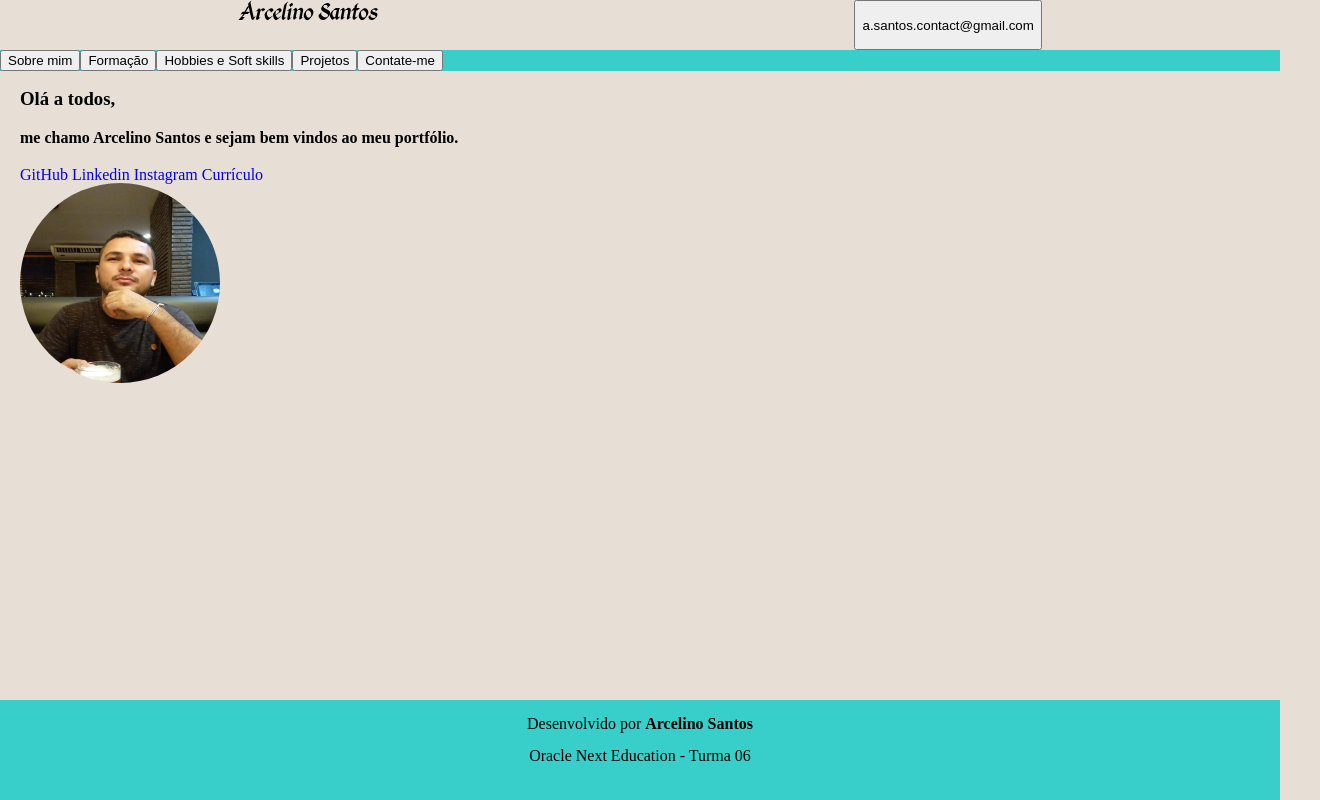
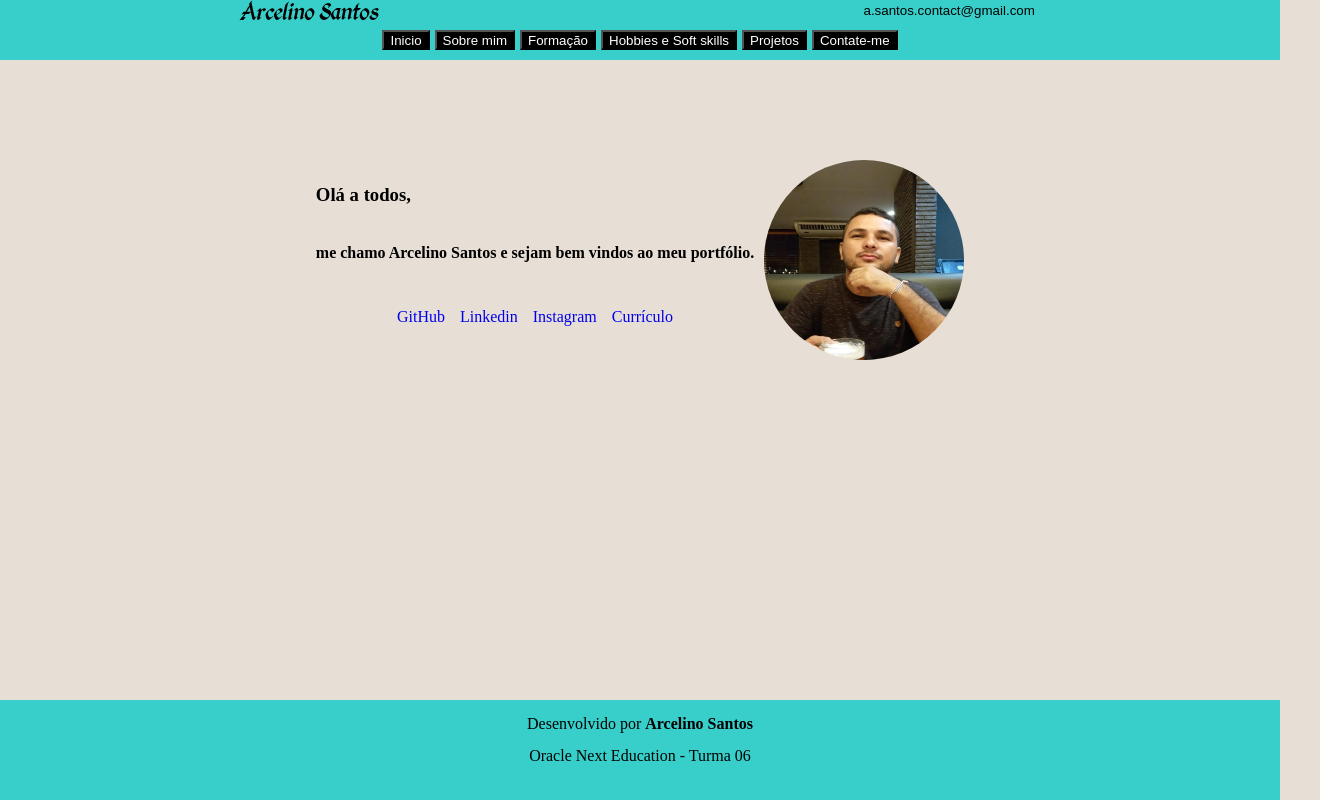
Before and after one commit to arcelino1997/arcelino-portfolio, a plain HTML site: page index.html in a window 1280 px wide. Shown: the whole page, 1320 px wide, since content can reach past the window. Drawn offline with Linux system fonts and the light colour scheme.

Commit message:
atualizando body e home

```diff
--- a/flexbox.css
+++ b/flexbox.css
@@ -0,0 +1,42 @@
+
+/*HEADER*/
+.cabecalho{
+    display: flex;
+    justify-content: space-around;
+}
+.header__menu{
+    background-color: var(--cor--botoes);
+    display: flex;
+}
+
+/*MAIN*/
+
+/*Sessão home*/
+
+
+
+/*Sessão Hobbies*/
+
+
+
+/* Experiência Acadêmica*/
+
+
+
+/* experiência*/
+
+
+
+/*Contato*/
+
+
+
+/*FOOTER*/
+.rodape{
+    width: 100%;
+    height: 100px;
+    position:fixed;
+    bottom: 0;
+    text-align: center;
+    background-color: var(--cor--botoes);
+}
--- a/index.html
+++ b/index.html
@@ -9,39 +9,41 @@
 </head>
 <body>
     <header class="cabecalho">
-        <a href="index.html"><img src="arcelino-santos.png" alt="HOME"></a>
+        <a href="index.html"><img src="/img/arcelino-santos.png" alt="HOME"></a>
         <button id="email" class="email" onclick="email()">a.santos.contact@gmail.com</button>
     </header>
     <section class="header__menu">
-        <button id="about" class="about" onclick="about()">Sobre mim</button>
-        <button id="bformacao" class="bformacao" onclick="formacao()">Formação</button>
-        <button id="bhobbies" class="bhobbies" onclick="hobbies()">Hobbies e Soft skills</button>
-        <button id="bprojetos" class="bprojetos" onclick="projetos()">Projetos</button>
-        <button id="bcontato" class="bcontato" onclick="contato()">Contate-me</button>
+        <button id="inicio" class="btn" onclick="inicio()">Inicio</button>
+        <button id="bsobre" class="btn" onclick="about()">Sobre mim</button>
+        <button id="bformacao" class="btn" onclick="formacao()">Formação</button>
+        <button id="bhobbies" class="btn" onclick="hobbies()">Hobbies e Soft skills</button>
+        <button id="bprojetos" class="btn" onclick="projetos()">Projetos</button>
+        <button id="bcontato" class="btn" onclick="contato()">Contate-me</button>
     </section>
     <main class="main">
 
         <aside class="main__botoes">
-            <button id="about" class="about" onclick="about()">Sobre mim</button>
-            <button id="bformacao" class="bformacao" onclick="formacao()">Formação</button>
-            <button id="bhobbies" class="bhobbies" onclick="hobbies()">Hobbies e Soft skills</button>
-            <button id="bprojetos" class="bprojetos" onclick="projetos()">Projetos</button>
-            <button id="bcontato" class="bcontato" onclick="contato()">Contate-me</button>
+            <button id="inicio" class="btn" onclick="inicio()">Inicio</button>
+            <button id="bsobre" class="btn" onclick="about()">Sobre mim</button>
+            <button id="bformacao" class="btn" onclick="formacao()">Formação</button>
+            <button id="bhobbies" class="btn" onclick="hobbies()">Hobbies e Soft skills</button>
+            <button id="bprojetos" class="btn" onclick="projetos()">Projetos</button>
+            <button id="bcontato" class="btn" onclick="contato()">Contate-me</button>
         </aside>
 
-        <section id="main__conteudo" class="conteudo">
+        <section id="main__conteudo" class="main__conteudo">
             <article class="home" id="home">
-                <div>
+                <div class="home__bemvindo">
                     <h1>Olá a todos,</h1>
                     <h4>me chamo Arcelino Santos e sejam bem vindos ao meu portfólio.</h4>
-                    <nav>
+                    <nav class="home__bemvindo--links">
                         <a href="https://github.com/arcelino1997" target="_blank" rel="noopener noreferrer">GitHub</a>
                         <a href="https://www.linkedin.com/in/arcelinosantos/" target="_blank" rel="noopener noreferrer">Linkedin</a>
                         <a href="https://www.instagram.com/arcelino_1997" target="_blank" rel="noopener noreferrer">Instagram</a>
                         <a href="http://" target="_blank" rel="noopener noreferrer">Currículo</a>
                     </nav>
                 </div>
-                <img class="conteudo__imagem" src="arcelino-sobre-mim.jpeg" alt="Arcelino">
+                <img class="conteudo__imagem" src="img/arcelino-sobre-mim.jpeg" alt="Arcelino">
             </article>
 
             <article class="sobre__mim" id="sobre__mim">
--- a/scripts.js
+++ b/scripts.js
@@ -1,3 +1,11 @@
+function inicio(){
+    document.querySelector('#home').style.display = 'flex';
+    document.querySelector('#sobre__mim').style.display = 'none';
+    document.querySelector('#formacao').style.display = 'none';
+    document.querySelector('#hobbies').style.display = 'none';
+    document.querySelector('#projetos').style.display = 'none';
+    document.querySelector('#contato').style.display = 'none';
+}
 function about(){
     document.querySelector('#home').style.display = 'none';
     document.querySelector('#sobre__mim').style.display = 'flex';
--- a/style.css
+++ b/style.css
@@ -14,6 +14,7 @@ body {
     margin: 0;
     padding: 0;
     line-height: 1;
+    text-align: center;
 }
 ol, ul,li {
     list-style: none;
@@ -23,7 +24,7 @@ a{
 }
 .sobre__mim, .formacao, .hobbies, .contato, .projetos{
     display: none;
-    align-items: center;
+
 }
 
 /*Neste desafio, gostariamos que praticassem a metodologia BEM, caso seintam a vontade
@@ -41,54 +42,75 @@ https://en.bem.info/methodology/quick-start/*/
 
 /*HEADER*/
 .cabecalho{
-    display: flex;
-    justify-content: space-around;
     width: 100%;
-    height: 50px;
+    height: 30px;
+    background-color: var(--cor--botoes);
+}
+.email{
+    background-color: var(--cor--botoes);
+    height: 20px;
+    justify-content: center;
+    border: none;
 }
 .header__menu{
     background-color: var(--cor--botoes);
-    display: flex;
     width: 100%;
+    height: 30px;
+    justify-content: center;
+    gap: 5px;
+}
+.btn{
+    justify-content: center;
+    height: 20px;
+    background-color: black;
+    color: white;
 }
 
 /*MAIN*/
 .main{
     display: flex;
     flex-direction: column;
-    gap: 20px;
+    align-items: center;
+}
+.main__botoes{
+    display: none;
+}
+.main__conteudo{
+    display: flex;
+    flex-direction: column;
+    justify-content: center;
     width: 100%;
     height: 100%;
-    padding-left: 20px;
-    padding-right: 20px;
 }
-.main__botoes{
-    background-color: var(--cor--botoes);
-    display: none;
-    width: 100%;
-
+/*Sessão home*/
+.home{
+    display: flex;
+    flex-direction: row;
+    justify-content: center;
+    align-items: center;
+    gap: 10px;
+    height: 400px;
 }
-.main__conteudo{
-    width: 80%;
-    height: 100%;
-
+.home__bemvindo{
+    display: flex;
+    flex-direction: column;
+    justify-content:baseline;
+    align-items: start;
 }
 
-
-/*Sessão home*/
+.home__bemvindo--links{
+    width: 100%;
+    height: 70px;
+    display: flex;
+    justify-content: center;
+    align-items: center ;
+    gap: 15px;
+}
 .conteudo__imagem{
     width: 200px;
     height: 200px;
     border-radius: 50%;
 }
-
-/*Sessão About*/
-.sobre__mim--section{
-    display: flex;
-    flex-direction: column;
-}
-
-
 /*Sessão Hobbies*/
 
 
@@ -105,7 +127,7 @@ https://en.bem.info/methodology/quick-start/*/
 
 
 
-/*footeer*/
+/*FOOTER*/
 .rodape{
     width: 100%;
     height: 100px;
```
Also changed, not shown: img/arcelino-santos.png (renamed from arcelino-santos.png), img/arcelino-sobre-mim.jpeg (renamed from arcelino-sobre-mim.jpeg).
